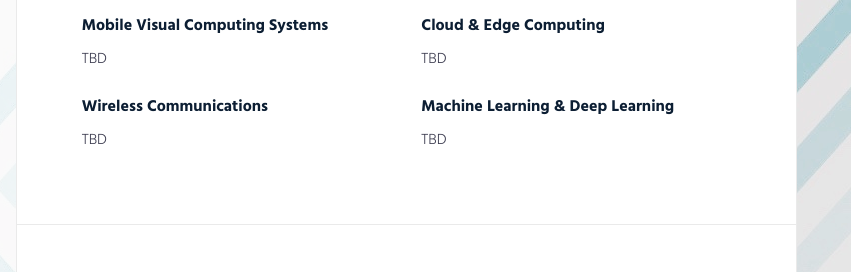
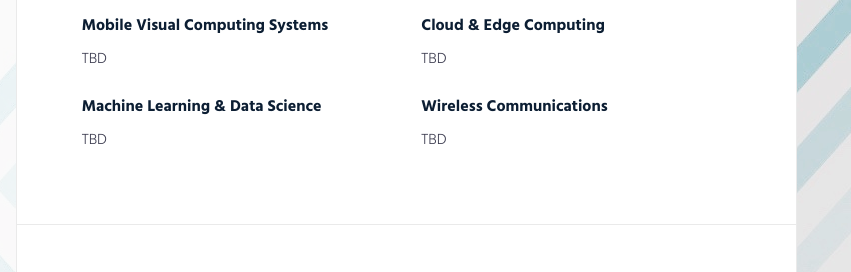
Before and after one commit to haoxin1992/homepage, a plain HTML site: page index.html in a window 1280 px wide. Shown: the part 145-417 px from the top of the page, 429-1280 px from the left. Drawn offline with Linux system fonts and the light colour scheme.

Commit message:
Research interests

```diff
--- a/index.html
+++ b/index.html
@@ -111,7 +111,7 @@
                         <div class="row">
                             <div class="col-md-6">
                                 <div class="expertise-item">
-                                    <h3>Wireless Communications</h3>
+                                    <h3>Machine Learning & Data Science</h3>
 
                                     <p>
                                         TBD
@@ -121,7 +121,7 @@
 
                             <div class="col-md-6">
                                 <div class="expertise-item">
-                                    <h3>Machine Learning & Deep Learning</h3>
+                                    <h3>Wireless Communications</h3>
 
                                     <p>
                                         TBD
```
